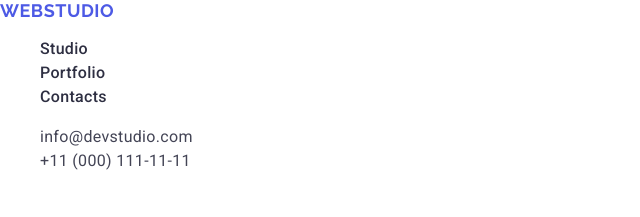
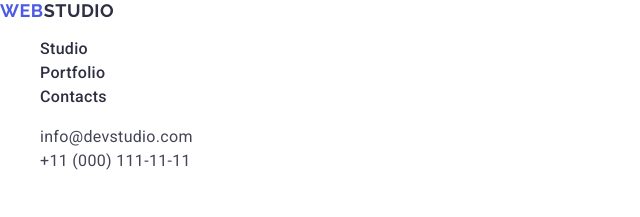
Before and after one commit to Oleh-Shkuliepov/goit-markup-hw-02, a plain HTML site: page index.html in a window 1280 px wide. Shown: the top 217 px of the page, 0-640 px from the left. Drawn offline with nearby package versions, Linux system fonts and the light colour scheme.

Commit message:
homework

```diff
--- a/index.html
+++ b/index.html
@@ -16,7 +16,7 @@
 <body>
    <header class="header">
     <nav class="header-nav">
-        <a href="./index.html" class="header-nav-logo">Web<span class="header-nav-color"></span>Studio</span></a>
+        <a href="./index.html" class="header-nav-logo">Web<span class="header-nav-color">Studio</span></a>
         <ul class="header-menu-list">
             <li class="header-menu-item">
                 <a href="./index.html" class="header-menu-link">Studio</a>
@@ -119,7 +119,7 @@
         </section>
    </main>
    <footer class="footer">
-        <a href="./index.html" class="footer-link">Web<span class="footer-color"></span>Studio</span></a>
+        <a href="./index.html" class="footer-link">Web<span class="footer-color">Studio</span></a>
         <p class="footer-text">
             Increase the flow of customers and sales for your business with digital
              marketing & growth solutions.
```
